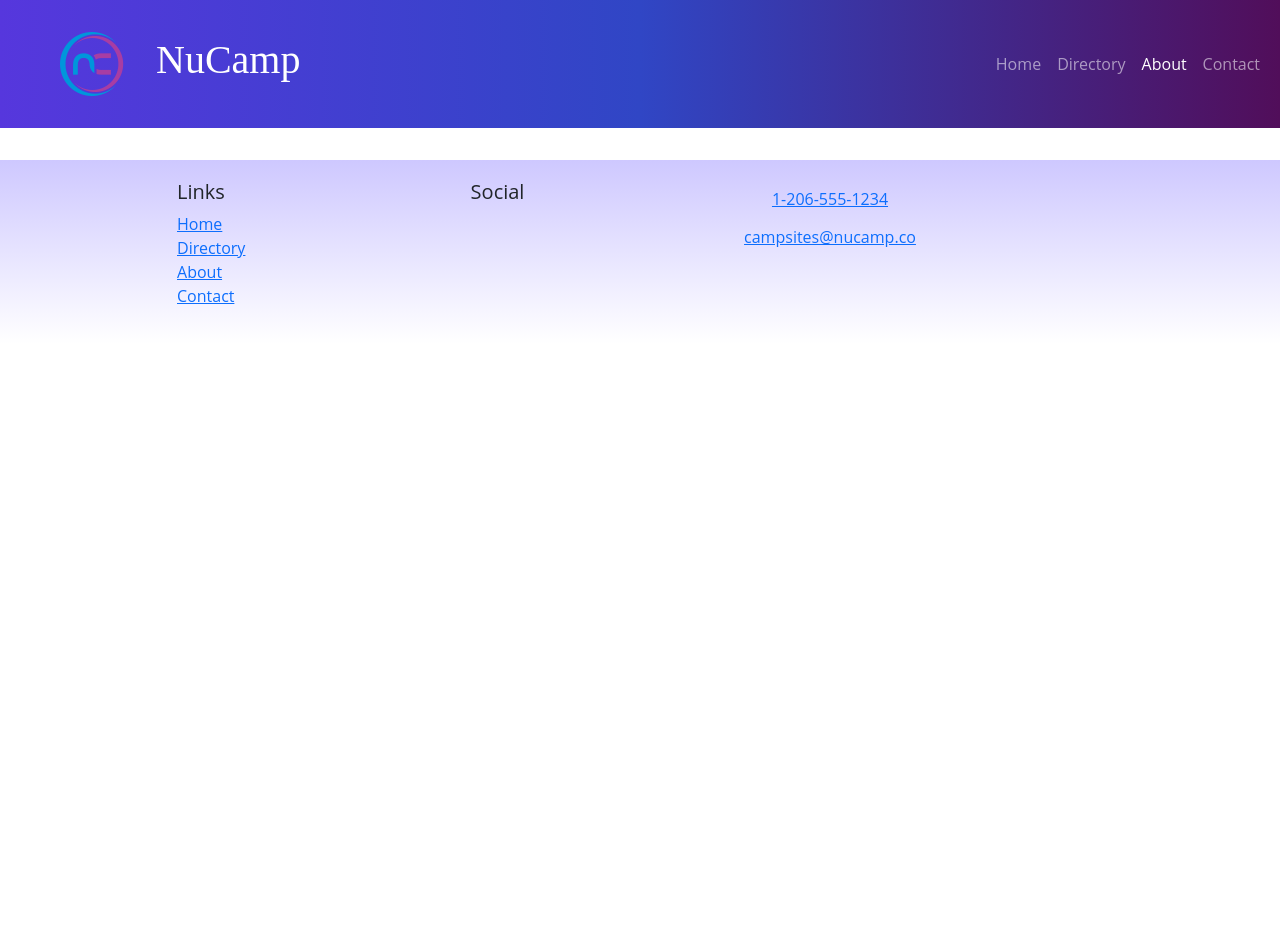
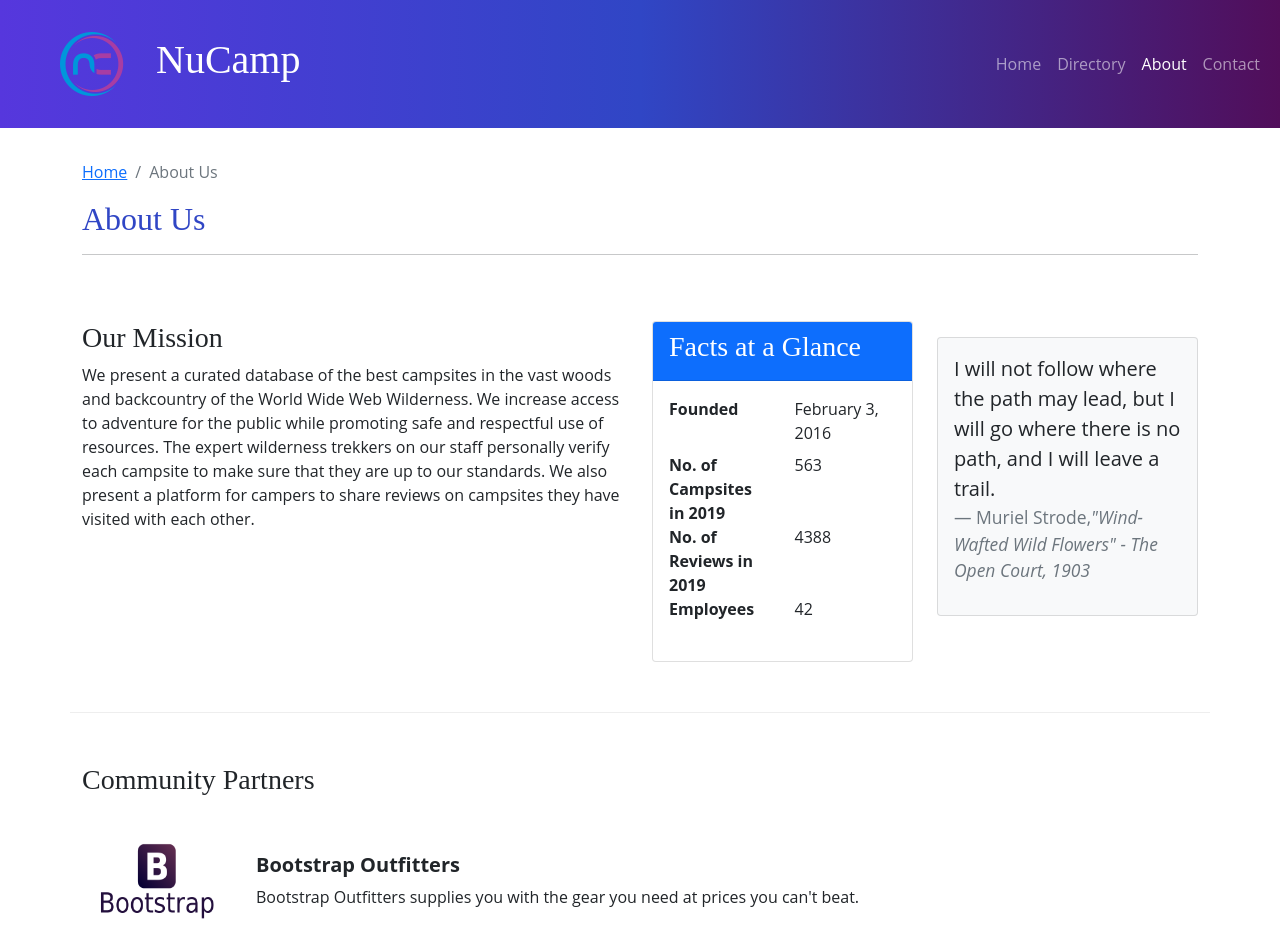
Before and after one commit to jlybruns/nucampsite, a React (Create React App) app: page /about in a window 1280 px wide. Shown: the top 952 px of the page. Before the commit the page ends 800 px from the top, so only its background shows below. Built offline with nearby package versions, Linux system fonts and the light colour scheme; the HTML template or start-up script is replaced by a standard one.

Commit message:
Added partners display to bottom of About

```diff
--- a/src/App.js
+++ b/src/App.js
@@ -7,6 +7,7 @@
 import './App.css';
 import { CAMPSITES } from './app/shared/CAMPSITES';
 import CampsiteDetailPage from './pages/CampsiteDetailPage';
+import AboutPage from './pages/AboutPage';
 
 function App() {
   return (
@@ -15,8 +16,9 @@
       <Routes>
         <Route path='/' element={<HomePage />} />
         <Route path='contact' element={<ContactPage />} />
-        <Route path='directory' element={<CampsitesDirectoryPage/>}/>
+        <Route path='directory' element={<CampsitesDirectoryPage />}/>
         <Route path='directory/:campsiteId' element={<CampsiteDetailPage />} />
+        <Route path='about' element={<AboutPage />} />
       </Routes>
       <Footer />
     </div>
--- /dev/null
+++ b/src/components/Partner.js
@@ -0,0 +1,17 @@
+const Partner = ({partner}) => {
+    if(partner) {
+        const { image, name, description } = partner;
+        return (
+            <>
+                <img src={image} alt={name} style={{width: '150px'}}/>
+                <div className="m-4">
+                    <h5 className="fw-bold">{name}</h5>
+                    {description}
+                </div>
+            </>
+        )
+    }
+    return null;
+}
+
+export default Partner;
--- a/src/features/display/DisplayList.js
+++ b/src/features/display/DisplayList.js
@@ -2,9 +2,10 @@
 import DisplayCard from './DisplayCard';
 import { selectFeaturedCampsite } from '../campsites/campsitesSlice';
 import { selectFeaturedPromotion } from '../promotions/promotionsSlice';
+import { selectFeaturedPartners } from '../partners/partnersSlice';
 
 const DisplayList = () => {
-    const items = [selectFeaturedCampsite(), selectFeaturedPromotion()];
+    const items = [selectFeaturedCampsite(), selectFeaturedPromotion(), selectFeaturedPartners()];
 
     return (
         <Row>
--- /dev/null
+++ b/src/features/partners/PartnersList.js
@@ -0,0 +1,21 @@
+import { Col } from 'reactstrap';
+import Partner from '../../components/Partner';
+import { selectAllPartners } from './partnersSlice';
+
+const PartnersList = () => {
+    const partners = selectAllPartners();
+
+    return (
+        <Col className='mt-4'>
+            {partners.map((partner)=> {
+                return (
+                    <div className='d-flex mb-5' key={partner.id}>
+                        <Partner partner={partner} />
+                    </div>
+                )
+            })}
+        </Col>
+    )
+}
+
+export default PartnersList;
--- /dev/null
+++ b/src/features/partners/partnersSlice.js
@@ -0,0 +1,9 @@
+import { PARTNERS } from '../../app/shared/PARTNERS';
+
+export const selectAllPartners = () => {
+    return PARTNERS;
+}
+
+export const selectFeaturedPartners = () => {
+    return PARTNERS.find((partners) => partners.featured)
+}
--- /dev/null
+++ b/src/pages/AboutPage.js
@@ -0,0 +1,73 @@
+import { Col, Row, Container, Card, CardBody, CardHeader } from 'reactstrap';
+import SubHeader from '../components/SubHeader';
+import PartnersList from '../features/partners/PartnersList';
+
+const AboutPage = () => {
+    return (
+        <Container>
+            <SubHeader current='About Us' />
+            <Row className='row-content'>
+                <Col sm='6'>
+                    <h3>Our Mission</h3>
+                    <p>
+                        We present a curated database of the best campsites in the
+                        vast woods and backcountry of the World Wide Web Wilderness.
+                        We increase access to adventure for the public while
+                        promoting safe and respectful use of resources. The expert
+                        wilderness trekkers on our staff personally verify each
+                        campsite to make sure that they are up to our standards. We
+                        also present a platform for campers to share reviews on
+                        campsites they have visited with each other.
+                    </p>
+                </Col>
+                <Col>
+                    <Card>
+                        <CardHeader className='bg-primary text-white'>
+                            <h3>Facts at a Glance</h3>
+                        </CardHeader>
+                        <CardBody>
+                            <dl className='row'>
+                                <dt className='col-6'>Founded</dt>
+                                <dd className='col-6'>February 3, 2016</dd>
+                                <dt className='col-6'>No. of Campsites in 2019</dt>
+                                <dd className='col-6'>563</dd>
+                                <dt className='col-6'>No. of Reviews in 2019</dt>
+                                <dd className='col-6'>4388</dd>
+                                <dt className='col-6'>Employees</dt>
+                                <dd className='col-6'>42</dd>
+                            </dl>
+                        </CardBody>
+                    </Card>
+                </Col>
+                <Col>
+                    <Card className='bg-light mt-3'>
+                        <CardBody>
+                            <blockquote className='blockquote'>
+                                <p>
+                                    I will not follow where the path may lead, but I
+                                    will go where there is no path, and I will leave
+                                    a trail.
+                                </p>
+                                <footer className='blockquote-footer'>
+                                    Muriel Strode,{''}
+                                    <cite title='Source Title'>
+                                        "Wind-Wafted Wild Flowers" - The Open Court,
+                                        1903
+                                    </cite>
+                                </footer>
+                            </blockquote>
+                        </CardBody>
+                    </Card>
+                </Col>
+            </Row>
+            <Row className='row-content'>
+                <Col xs='12'>
+                    <h3>Community Partners</h3>
+                </Col>
+                <PartnersList />
+            </Row>
+        </Container>
+    )
+};
+
+export default AboutPage;
```
